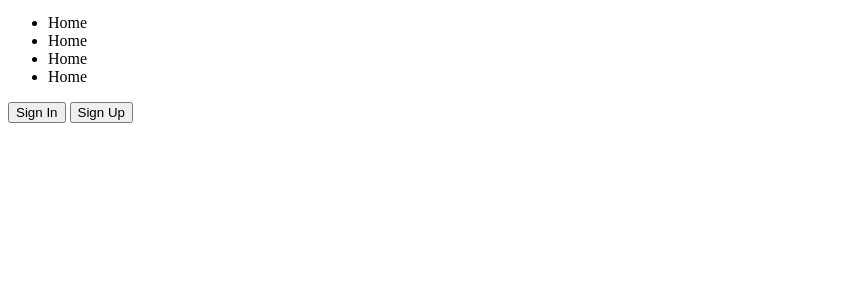
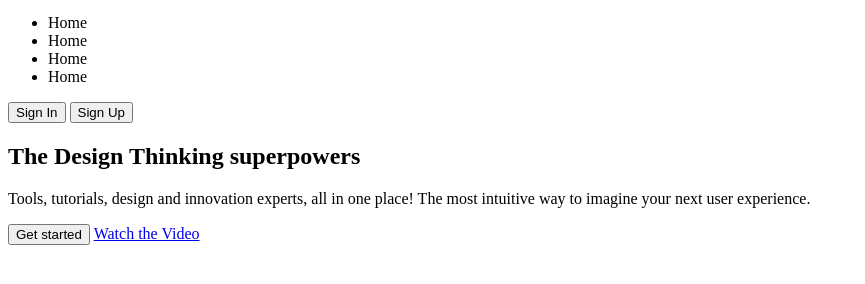
Before and after one commit to ilya-navumenka/friday-live-coding, a plain HTML site: page index.html in a window 1280 px wide. Shown: the part 28-312 px from the top of the page, without its empty margins (0-865 px from the left). Drawn offline with Linux system fonts and the light colour scheme.

Commit message:
feat: add section/promo in html

```diff
--- a/index.html
+++ b/index.html
@@ -24,8 +24,19 @@
             </div>
         </div>
     </header>
-    <main class="main">
-
-    </main>
+    <section class="promo">
+        <div class="wrapper">
+            <div class="promo__content">
+                <h1>The Design Thinking superpowers</h1>
+                <p>Tools, tutorials, design and innovation experts, all in one place! The most intuitive way to imagine your next user experience.</p>
+                <div class="promo__buttons">
+                    <button class="button button_colored">Get started</button>
+                    <a href="#" class="link-button">
+                        <span class="ico ico_play"></span> Watch the Video
+                    </a>
+                </div>
+            </div>
+        </div>
+    </section>
 </body>
 </html>
```
